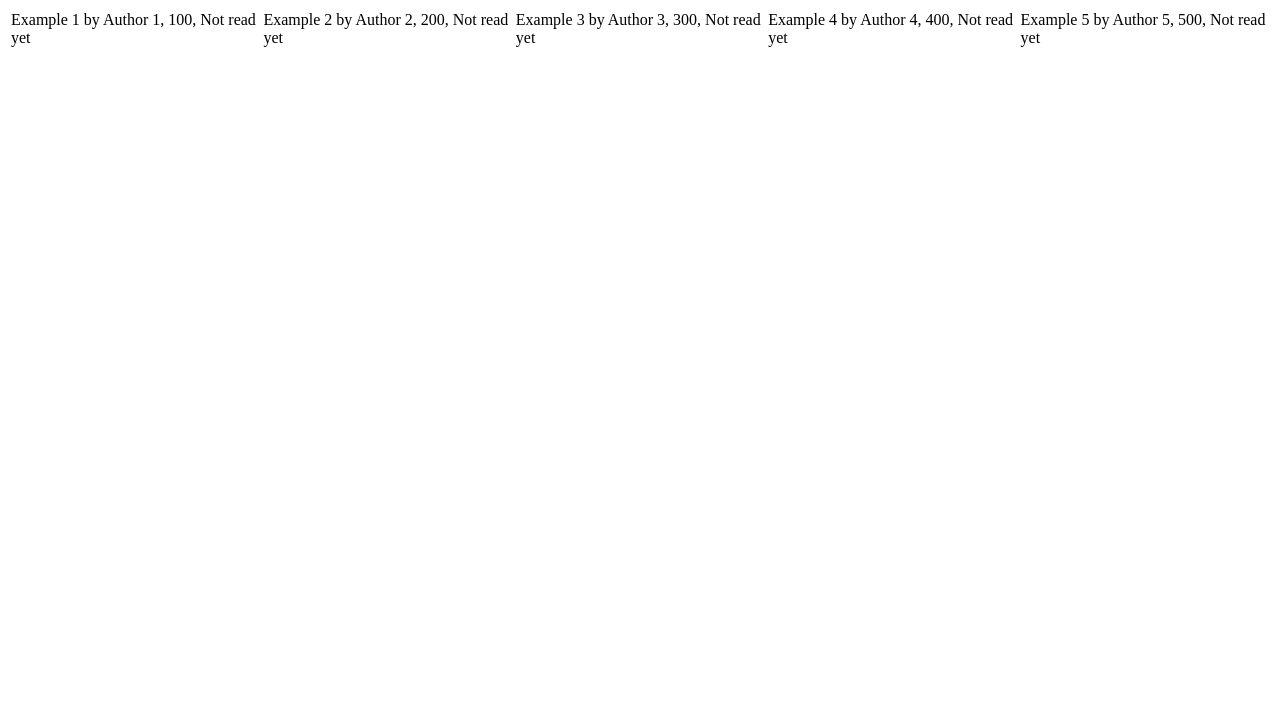
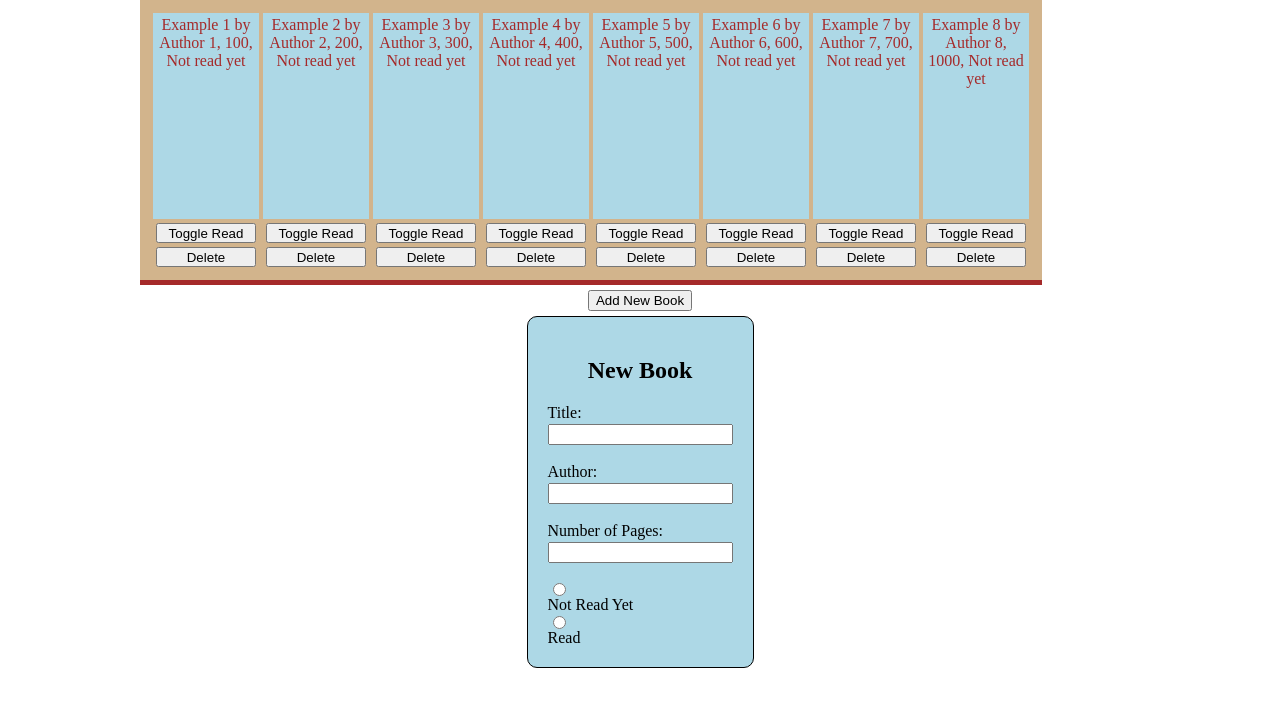
Before and after one commit to kevinjrodgers/Library, a plain HTML site: page index.html in a window 1280 px wide. Drawn offline with Linux system fonts and the light colour scheme.

Commit message:
Added New Book form

```diff
--- a/index.css
+++ b/index.css
@@ -0,0 +1,61 @@
+body {
+  width: 1000px;
+  height: 100%;
+  margin: 0 auto;
+}
+
+#library {
+  border-bottom-style: solid;
+  background-color: tan;
+  border-color: brown;
+  border-width: 5px;
+  padding: 10px;
+  text-align: center;
+}
+
+td {
+  width: 100px;
+  height: 200px;
+}
+.book-display {
+  color: brown;
+  width: inherit;
+  height: inherit;
+  margin-left: 5px;
+  margin-right: 5px;
+  background-color: lightblue;
+  text-align: center;
+  margin: 0 auto;
+  padding: 3px;
+
+}
+
+#library button {
+  width: 100px;
+  height: 20px;
+  margin-top: 4px;
+}
+
+#new-book-button {
+  text-align: center;
+  margin: 5px;
+}
+
+#new-book-form {
+  border: 1px solid black;
+  border-radius: 10px;
+  height: min-content;
+  width: min-content;
+  padding: 20px;
+  margin: 0 auto;
+  background-color: lightblue;
+}
+
+#new-book-form h2 {
+  text-align: center;
+}
+
+#new-book-form input {
+  margin-top: 2px;
+  display: block;
+}
--- a/index.html
+++ b/index.html
@@ -1,13 +1,30 @@
 <!DOCTYPE html />
 <html>
   <head>
-    <link type="text/css" src="index.css"/>
+    <link type="text/css" rel="stylesheet" href="index.css"/>
   </head>
 
   <body onload="render();">
     <table id="library">
 
     </table>
+    <div id="new-book-button">
+      <button >Add New Book</button>
+    </div>
+    <form id="new-book-form">
+      <h2>New Book</h2>
+      <label for="title">Title:</label><br>
+      <input type="text" id="title-input" name="title"><br>
+      <label for="author">Author:</label><br>
+      <input type="text" id="author-input" name="author"><br>
+      <label for="pages">Number of Pages:</label><br>
+      <input type="text" id="pages-input" name="pages"><br>
+
+      <input type="radio" id="not-read-radio" name="isRead" value="Not Read Yet">
+      <label for="isRead">Not Read Yet</label>
+      <input type="radio" id="was-read-radio" name="isRead" value="Read">
+      <label for="was-read-radio">Read</label>
+    </form>
   </body>
   <script type="text/javascript" src="index.js"></script>
 </html>
--- a/index.js
+++ b/index.js
@@ -1,13 +1,15 @@
 let myLibrary = [];
 
-function Book(title, author, pages, hasBeenRead) {
+function Book(title, author, pages, hasBeenRead, index) {
   this.title = title;
   this.author = author;
   this.pages = pages;
   this.hasBeenRead = hasBeenRead;
+  this.index = index;
   this.info = function() {
     return title + " by " + author + ", " + pages + ", " + hasBeenRead;
   }
+
 }
 
 function addBookToLibrary() {
@@ -30,11 +32,14 @@ function addBookToLibrary() {
 
 function render() {
   //Loop through array and render each Book onto the page
-  let bookOne = new Book("Example 1", "Author 1", 100, "Not read yet");
-  let bookTwo = new Book("Example 2", "Author 2", 200, "Not read yet");
-  let bookThree = new Book("Example 3", "Author 3", 300, "Not read yet");
-  let bookFour = new Book("Example 4", "Author 4", 400, "Not read yet");
-  let bookFive = new Book("Example 5", "Author 5", 500, "Not read yet");
+  let bookOne = new Book("Example 1", "Author 1", 100, "Not read yet", 0);
+  let bookTwo = new Book("Example 2", "Author 2", 200, "Not read yet", 1);
+  let bookThree = new Book("Example 3", "Author 3", 300, "Not read yet", 2);
+  let bookFour = new Book("Example 4", "Author 4", 400, "Not read yet", 3);
+  let bookFive = new Book("Example 5", "Author 5", 500, "Not read yet", 4);
+  let bookSix = new Book("Example 6", "Author 6", 600, "Not read yet", 5);
+  let bookSeven = new Book("Example 7", "Author 7", 700, "Not read yet", 6);
+  let bookEight = new Book("Example 8", "Author 8", 1000, "Not read yet", 7);
   let library = document.getElementById("library");
   let counter = 0;
   myLibrary.push(bookOne);
@@ -42,20 +47,43 @@ function render() {
   myLibrary.push(bookThree);
   myLibrary.push(bookFour);
   myLibrary.push(bookFive);
+  myLibrary.push(bookSix);
+  myLibrary.push(bookSeven);
+  myLibrary.push(bookEight);
   var newRow = document.createElement("tr");
   //Cycle through myLibrary and load Books onto page
   for(let bookNum = 0; bookNum < myLibrary.length; bookNum++) {
-    //Make a new row every 5 Books
-    //if(counter % 5 == 0) {
+    //Make a new row every 8 Books
+    //if(counter % 8 == 0) {
       //Make a new row
     //}
     //else {
 
     //}
     var newTableDataBook = document.createElement("td");
+    /*newTableDataBook.style.color = "lightblue";
+    //newTableDataBook.setAttribute("class", "book-display");
+    newTableDataBook.className = "book-display";
     newTableDataBook.innerHTML = myLibrary[bookNum].info();
+    */
+    var bookText = document.createElement("p");
+    var readToggleButton = document.createElement("button");
+    var deleteButton = document.createElement("button");
+    var textDetails = document.createTextNode(myLibrary[bookNum].info());
+    bookText.className = "book-display";
+    readToggleButton.innerHTML = "Toggle Read";
+    deleteButton.innerHTML = "Delete";
+    bookText.appendChild(textDetails);
+    newTableDataBook.appendChild(bookText);
+    newTableDataBook.append(readToggleButton);
+    newTableDataBook.append(deleteButton);
+
     newRow.appendChild(newTableDataBook);
   }
   library.appendChild(newRow);
 
 }
+
+function toggleRead(index) {
+
+}
```
